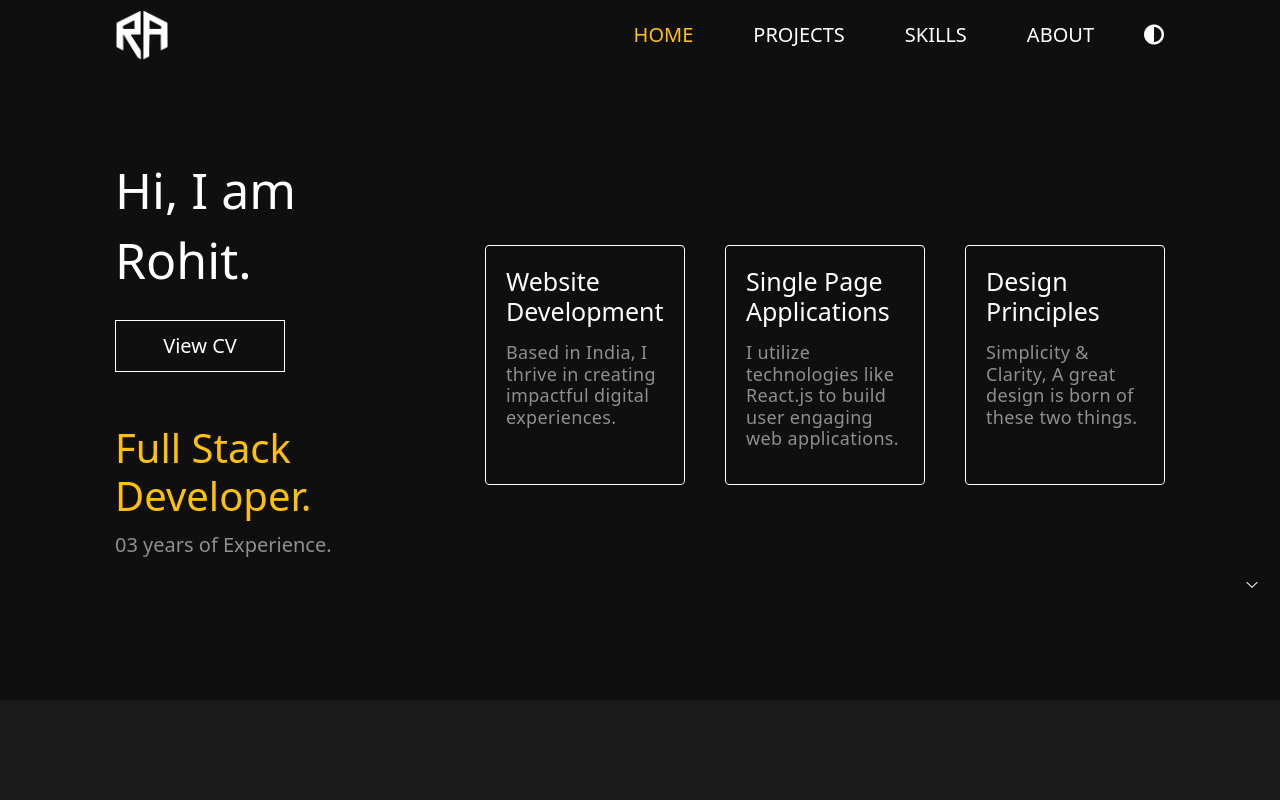
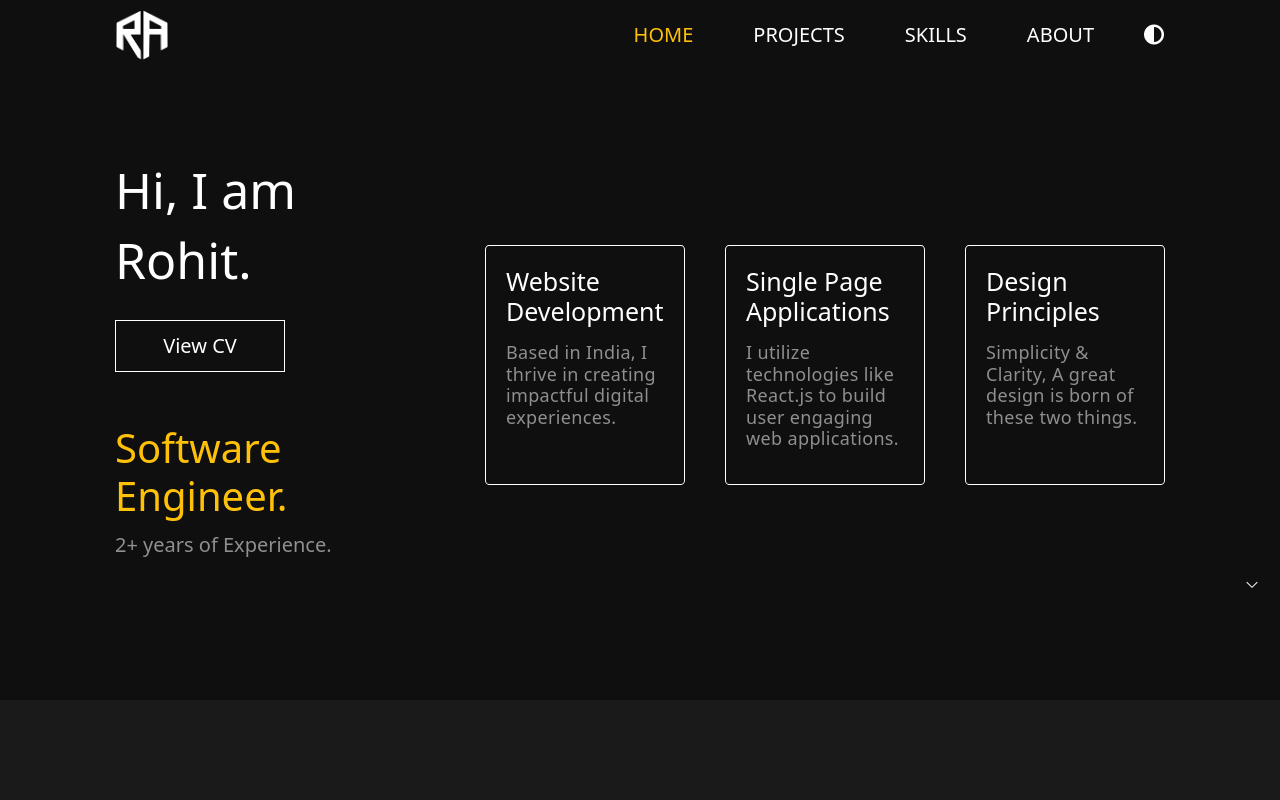
Before and after one commit to rohitashtekar/portfolio, a React (Vite) app in the folder Portfolio/: page / in a window 1280 px wide. Shown: the top 800 px of the page. Built offline with nearby package versions, Linux system fonts and the light colour scheme.

Commit message:
UPDATE: Job title, exp

```diff
--- a/Portfolio/src/pages/Home.jsx
+++ b/Portfolio/src/pages/Home.jsx
@@ -31,8 +31,8 @@ const Home = () => {
             <h1>Hi, I am</h1>
             <h1 className="rohit">Rohit.</h1>
             <Link className="btn cta-btn" to="/resume">View CV</Link>
-            <h2 className="fs-dev">Full Stack Developer.</h2>
-            <p>03 years of Experience.</p>
+            <h2 className="fs-dev">Software <br /> Engineer.</h2>
+            <p>2+ years of Experience.</p>
           </div>
 
           <div className="cards-container">
```
